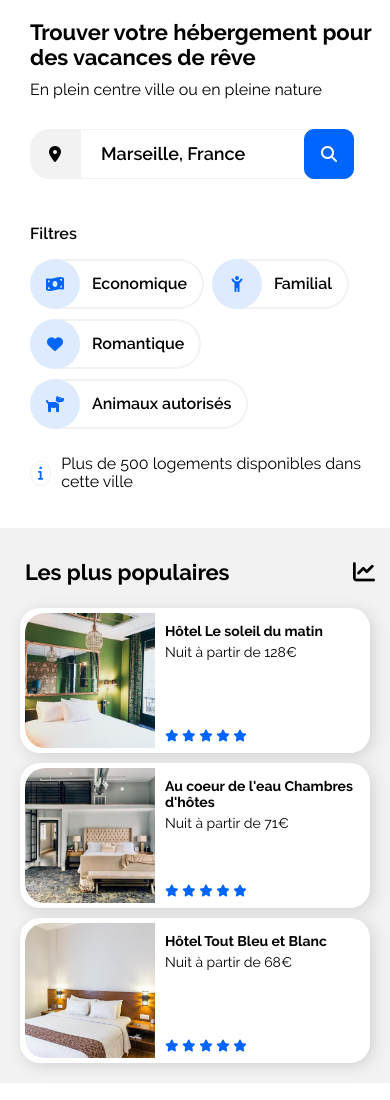
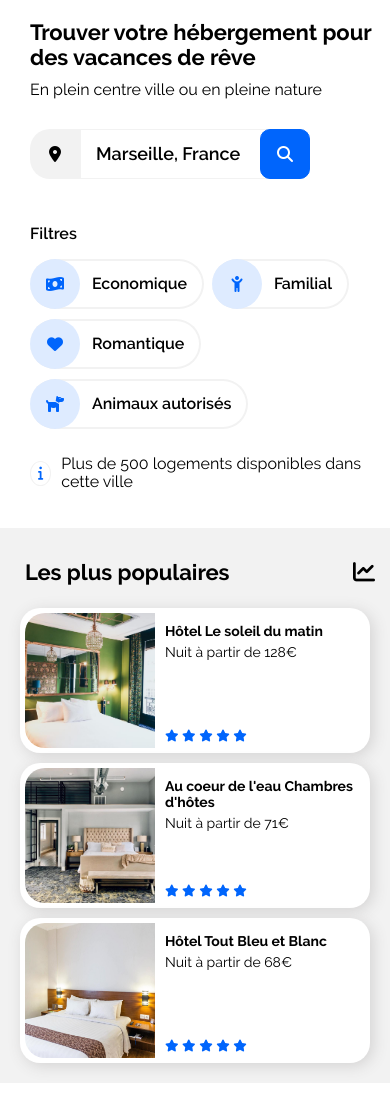
Before and after one commit to GustinSamuel/Booki, a plain HTML site: page index.html in a window 390 px wide. Shown: the part 140-1240 px from the top of the page. Drawn offline with Linux system fonts and the light colour scheme.

Commit message:
dernier commit avant soutenance

```diff
--- a/css/style.css
+++ b/css/style.css
@@ -183,7 +183,7 @@ section {
 #destination {
     border: solid 1px #F2F2F2;
     border-right: none;
-    padding-left: 20px;
+    padding-left: 15px;
     font-size: 18px;
     font-weight: 600;
 }
@@ -247,6 +247,10 @@ section {
 
     .filtre {
         margin-right: 10px;
+    }
+
+    #destination {
+        max-width: 190px;
     }
 }
 
@@ -646,6 +650,10 @@ h3 {
     #activites {
         margin: 10px;
     }
+
+    #activites h3 {
+        margin-top: 40px;
+    }
 }
 
 /* footer */
--- a/index.html
+++ b/index.html
@@ -224,7 +224,7 @@
                         <div class="bloc_cartes">
                             <div class="carte">
                                 <a href="">
-                                    <img src="images/hebergements/4_small/emile-guillemot-Bj_rcSC5XfE-unsplash.jpg" alt="emile-guillemot">
+                                    <img src="images/hebergements/3_medium/emile-guillemot-Bj_rcSC5XfE-unsplash.jpg" alt="emile-guillemot">
                                     <div class="description">
                                         <div>
                                             <div class="description_titre">
@@ -246,7 +246,7 @@
                             </div>
                             <div class="carte">
                                 <a href="">
-                                    <img src="images/hebergements/4_small/aw-creative-VGs8z60yT2c-unsplash.jpg" alt="aw-creative">
+                                    <img src="images/hebergements/3_medium/aw-creative-VGs8z60yT2c-unsplash.jpg" alt="aw-creative">
                                     <div class="description">
                                         <div>
                                             <div class="description_titre">
@@ -268,7 +268,7 @@
                             </div>
                             <div class="carte">
                                 <a href="">
-                                    <img src="images/hebergements/2_large/febrian-zakaria-sjvU0THccQA-unsplash.jpg" alt="febrian-zakaria">
+                                    <img src="images/hebergements/3_medium/febrian-zakaria-sjvU0THccQA-unsplash.jpg" alt="febrian-zakaria">
                                     <div class="description">
                                         <div>
                                             <div class="description_titre">
```
